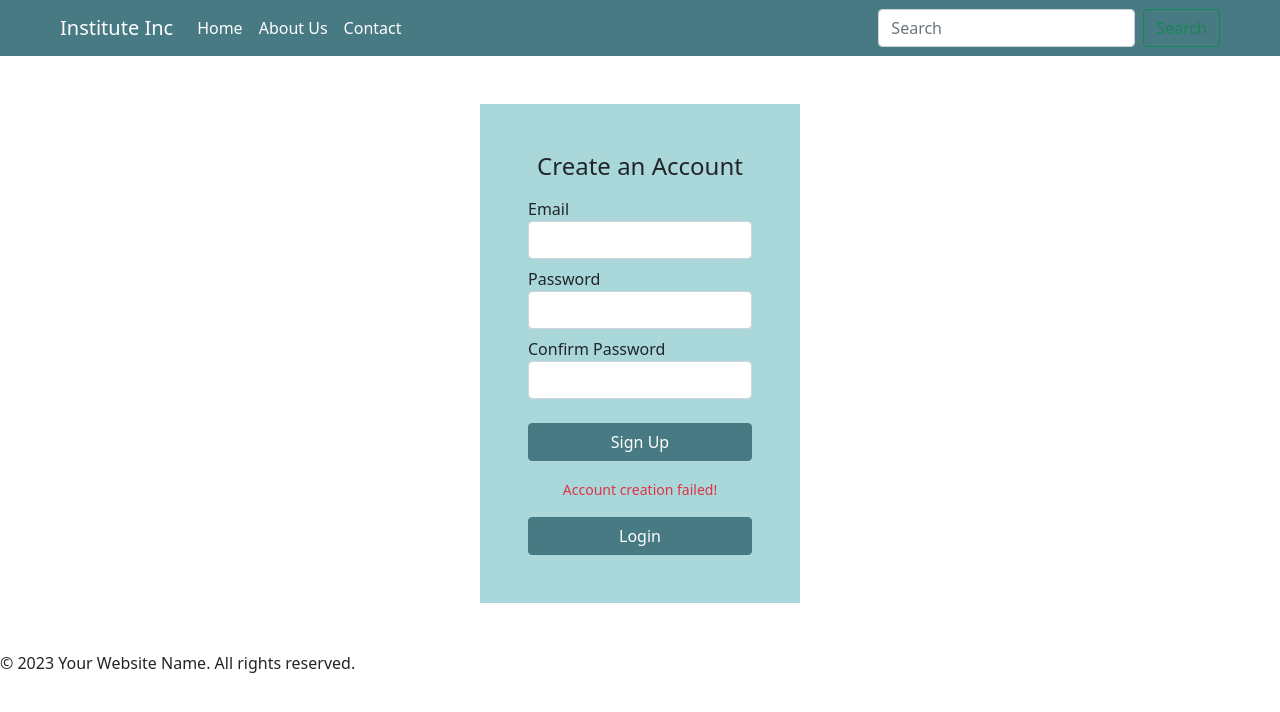
After one commit to santhossunthar/student-management-system-php, a CodeIgniter 4 app: template app/Views/register.php in a window 1280 px wide. The commit adds this page. Shown: the top 712 px of the page. Run offline with PHP 8.4 and a stand-in for CodeIgniter, Linux system fonts and the light colour scheme; the template is opened without the code that fills it, so the values that code supplies are empty; some libraries are stand-ins or nearby versions.

Commit message:
Added register page

```diff
--- a/app/Views/components/login.php
+++ b/app/Views/components/login.php
@@ -19,6 +19,9 @@
             <div class="form-alert mt-2 text-center">
                 <small id="authAlert" class="form-text text-danger">Login failed!</small>
             </div>
+            <div class="register mt-2">
+                <a href="<?php echo base_url('auth/register'); ?>" class="btn btn-primary w-100">Create an Account</a>
+            </div>
         </form>
     </div>
 </section>
--- /dev/null
+++ b/app/Views/register.php
@@ -0,0 +1,55 @@
+<!DOCTYPE html>
+<html lang="en">
+
+<head>
+    <meta charset="UTF-8">
+    <meta http-equiv="X-UA-Compatible" content="IE=edge">
+    <meta name="viewport" content="width=device-width, initial-scale=1.0">
+
+    <link rel="stylesheet" type="text/css" href="<?php echo base_url('assets/css/custom.css'); ?>">
+    <title>Register</title>
+</head>
+
+<body>
+    <header>
+        <?php include("components/navbar.php") ?>
+    </header>
+
+    <main>
+        <section id="login">
+            <div class="container bg-secondary w-25 h-100 d-flex flex-column
+                justify-content-center align-items-center my-5 p-5">
+                <h4 class="text text-dark">Create an Account</h4>
+                <form>
+                    <div class="form-group my-2">
+                        <label for="email">Email</label>
+                        <input type="email" class="form-control" id="email" aria-describedby="emailHelp">
+                    </div>
+                    <div class="form-group my-2">
+                        <label for="password">Password</label>
+                        <input type="password" class="form-control" id="password">
+                    </div>
+                    <div class="form-group my-2">
+                        <label for="password">Confirm Password</label>
+                        <input type="password" class="form-control" id="password">
+                    </div>
+                    <button type="submit" class="btn btn-primary w-100 my-3">Sign Up</button>
+                    <div class="form-alert text-center">
+                        <small id="authAlert" class="form-text text-danger">Account creation failed!</small>
+                    </div>
+                    <div class="login mt-3">
+                        <a href="<?php echo base_url('auth/login'); ?>" class="btn btn-primary w-100">Login</a>
+                    </div>
+                </form>
+            </div>
+        </section>
+    </main>
+
+    <footer>
+        <?php include("components/footer.php") ?>
+    </footer>
+
+    <script type="text/javascript" src="<?php echo base_url('assets/js/main.js'); ?>"></script>
+</body>
+
+</html>
```
Also changed, not shown: app/Config/Routes.php (+8 -2 lines), app/Controllers/AuthController.php (added, +16 -0 lines).
